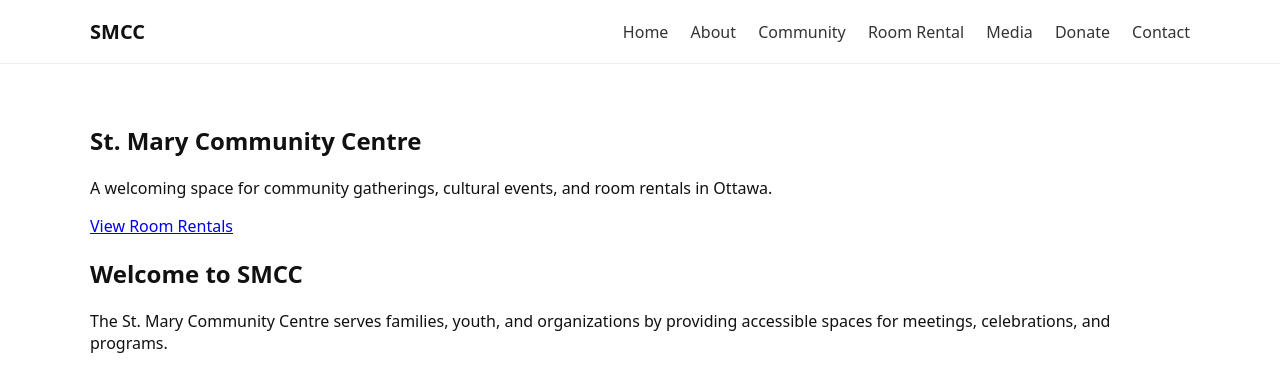
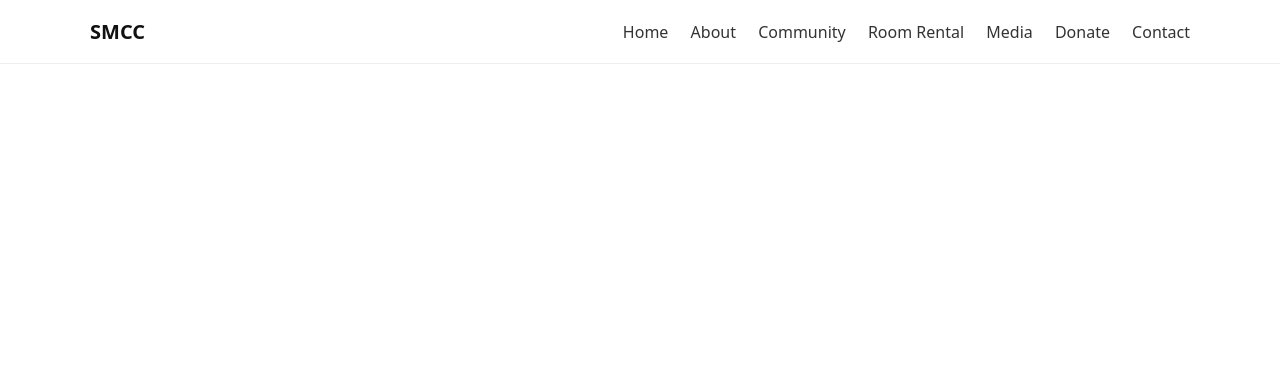
Before and after one commit to nsamaan18/SMCCRental, a Jekyll site: the page built from index.html, in a window 1280 px wide. Shown: the top 392 px of the page. Built offline with Jekyll 4.4.1, drawn with Linux system fonts in a browser that asks for light colours.

Commit message:
Remove hero section and welcome content
Removed hero section and welcome text from index.html.

```diff
--- a/index.html
+++ b/index.html
@@ -2,21 +2,3 @@
 layout: default
 title: Home
 ---
-
-<section class="hero">
-  <h1>St. Mary Community Centre</h1>
-  <p>
-    A welcoming space for community gatherings, cultural events,
-    and room rentals in Ottawa.
-  </p>
-
-  <a href="{{ '/rental/' | relative_url }}" class="btn">View Room Rentals</a>
-</section>
-
-<section>
-  <h2>Welcome to SMCC</h2>
-  <p>
-    The St. Mary Community Centre serves families, youth, and organizations
-    by providing accessible spaces for meetings, celebrations, and programs.
-  </p>
-</section>
```
